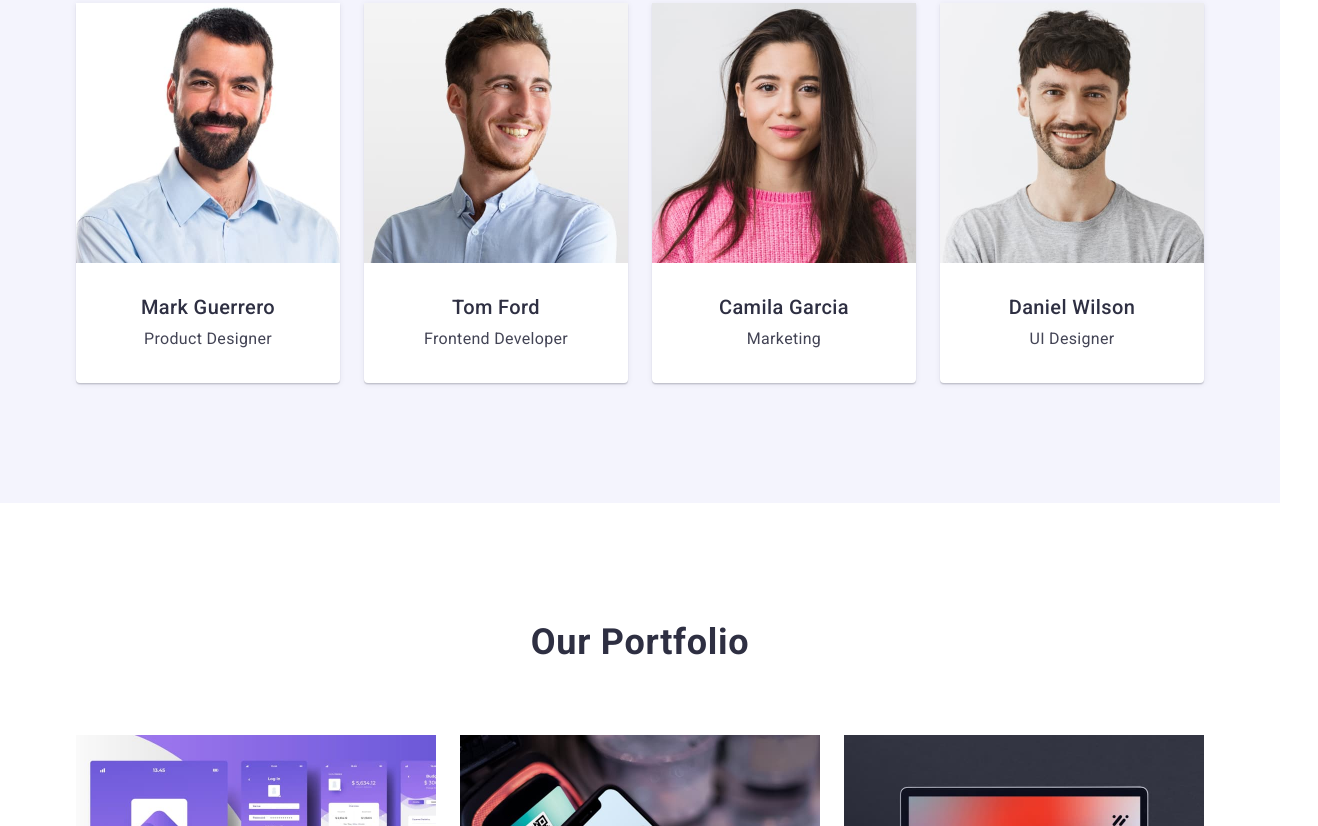
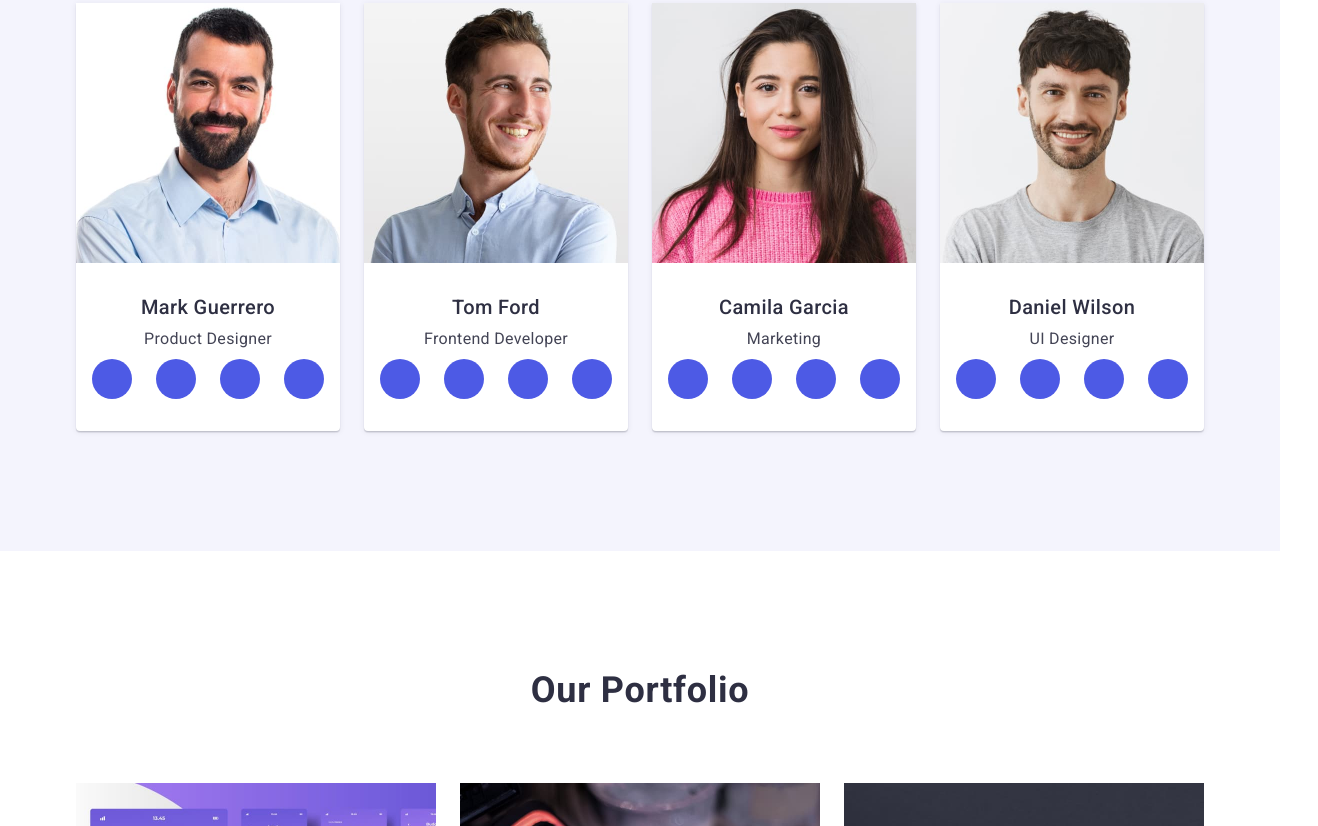
Before and after one commit to ViktoriiaPlakushcha/goit-markup-hw-04, a plain HTML site: page index.html in a window 1280 px wide. Shown: the part 1246-2072 px from the top of the page, 1318 px wide, since content can reach past the window. Drawn offline with nearby package versions, Linux system fonts and the light colour scheme.

Commit message:
add elements

```diff
--- a/css/styles.css
+++ b/css/styles.css
@@ -98,7 +98,6 @@ main {
 }
 .page-nav .link:active {
     color: #404BBF;
-    text-decoration: underline;
 }
 .contacts {
     font-style: normal;
@@ -120,6 +119,13 @@ main {
 }
 .hero {
     background-color: #2E2F42;
+    background-image: linear-gradient(to bottom,
+            rgba(46, 47, 66, 0.7),
+            rgba(46, 47, 66, 0.7)),
+            url('/../images/people-office.jpg');
+    background-repeat: no-repeat;
+    background-position: center;
+    background-size: cover;
     padding: 188px 0;
 }
 .hero .page-title {
@@ -188,6 +194,21 @@ main {
 .team-list-box {
     padding: 32px 0;
 }
+.social-links-list {
+    display: flex;
+    gap: 24px;
+    justify-content: center;
+    align-items: center;
+}
+.social-links-item {
+    display: flex;
+    justify-content: center;
+    align-items: center;
+    border-radius: 50%;
+    width: 40px;
+    height: 40px;
+    background-color: #4D5AE5;
+}
 .section-title {
     font-weight: 700;
     font-size: 36px;
@@ -214,6 +235,7 @@ main {
     letter-spacing: 0.02em;
     text-align: center;
     color: #434455;
+    padding-bottom: 8px;
 }
 .portfolio-list-title {
     font-weight: 500;
@@ -246,6 +268,9 @@ border-left: 1px solid #E7E9FC;
 border-right: 1px solid #E7E9FC;
 padding: 32px 16px;
 }
+.portfolio-list-item:hover {
+box-shadow: 0 2px 1px 0 rgba(46, 47, 66, 0.08), 0 1px 1px 0 rgba(46, 47, 66, 0.16), 0 1px 6px 0 rgba(46, 47, 66, 0.08);
+}
 .page-ftr {
     background-color: #2E2F42;
     padding: 100px 0;
--- a/index.html
+++ b/index.html
@@ -111,6 +111,28 @@
                 <div class="team-list-box">
                   <h3 class="list-title">Mark Guerrero</h3>
                   <p class="list-text">Product Designer</p>
+                  <ul class="social-links-list">
+                    <li class="social-links-item">
+                      <a class="social-link" href="https://www.instagram.com/">
+                        <svg></svg>
+                      </a>
+                    </li>
+                    <li class="social-links-item">
+                      <a class="social-link" href="https://x.com/?lang=ru&mx=2">
+                        <svg></svg>
+                      </a>
+                    </li>
+                    <li class="social-links-item">
+                      <a class="social-link" href="https://www.facebook.com/?locale2=uk_UA&_rdr">
+                        <svg></svg>
+                      </a>
+                    </li>
+                    <li class="social-links-item">
+                      <a class="social-link" href="https://ua.linkedin.com/">
+                        <svg></svg>
+                      </a>
+                    </li>
+                  </ul>
                 </div>
               </li>
               <li class="team-list-item">
@@ -118,6 +140,28 @@
                 <div class="team-list-box">
                   <h3 class="list-title">Tom Ford</h3>
                   <p class="list-text">Frontend Developer</p>
+                  <ul class="social-links-list">
+                    <li class="social-links-item">
+                      <a class="social-link" href="https://www.instagram.com/">
+                        <svg></svg>
+                      </a>
+                    </li>
+                    <li class="social-links-item">
+                      <a class="social-link" href="https://x.com/?lang=ru&mx=2">
+                        <svg></svg>
+                      </a>
+                    </li>
+                    <li class="social-links-item">
+                      <a class="social-link" href="https://www.facebook.com/?locale2=uk_UA&_rdr">
+                        <svg></svg>
+                      </a>
+                    </li>
+                    <li class="social-links-item">
+                      <a class="social-link" href="https://ua.linkedin.com/">
+                        <svg></svg>
+                      </a>
+                    </li>
+                  </ul>
                 </div>
               </li>
               <li class="team-list-item">
@@ -130,6 +174,28 @@
                 <div class="team-list-box">
                   <h3 class="list-title">Camila Garcia</h3>
                   <p class="list-text">Marketing</p>
+                  <ul class="social-links-list">
+                    <li class="social-links-item">
+                      <a class="social-link" href="https://www.instagram.com/">
+                        <svg></svg>
+                      </a>
+                    </li>
+                    <li class="social-links-item">
+                      <a class="social-link" href="https://x.com/?lang=ru&mx=2">
+                        <svg></svg>
+                      </a>
+                    </li>
+                    <li class="social-links-item">
+                      <a class="social-link" href="https://www.facebook.com/?locale2=uk_UA&_rdr">
+                        <svg></svg>
+                      </a>
+                    </li>
+                    <li class="social-links-item">
+                      <a class="social-link" href="https://ua.linkedin.com/">
+                        <svg></svg>
+                      </a>
+                    </li>
+                  </ul>
                 </div>
               </li>
               <li class="team-list-item">
@@ -137,6 +203,28 @@
                 <div class="team-list-box">
                   <h3 class="list-title">Daniel Wilson</h3>
                   <p class="list-text">UI Designer</p>
+                  <ul class="social-links-list">
+                    <li class="social-links-item">
+                      <a class="social-link" href="https://www.instagram.com/">
+                        <svg></svg>
+                      </a>
+                    </li>
+                    <li class="social-links-item">
+                      <a class="social-link" href="https://x.com/?lang=ru&mx=2">
+                        <svg></svg>
+                      </a>
+                    </li>
+                    <li class="social-links-item">
+                      <a class="social-link" href="https://www.facebook.com/?locale2=uk_UA&_rdr">
+                        <svg></svg>
+                      </a>
+                    </li>
+                    <li class="social-links-item">
+                      <a class="social-link" href="https://ua.linkedin.com/">
+                        <svg></svg>
+                      </a>
+                    </li>
+                  </ul>
                 </div>
               </li>
             </ul>
```
Also changed, not shown: images/people-office.jpg (added).
